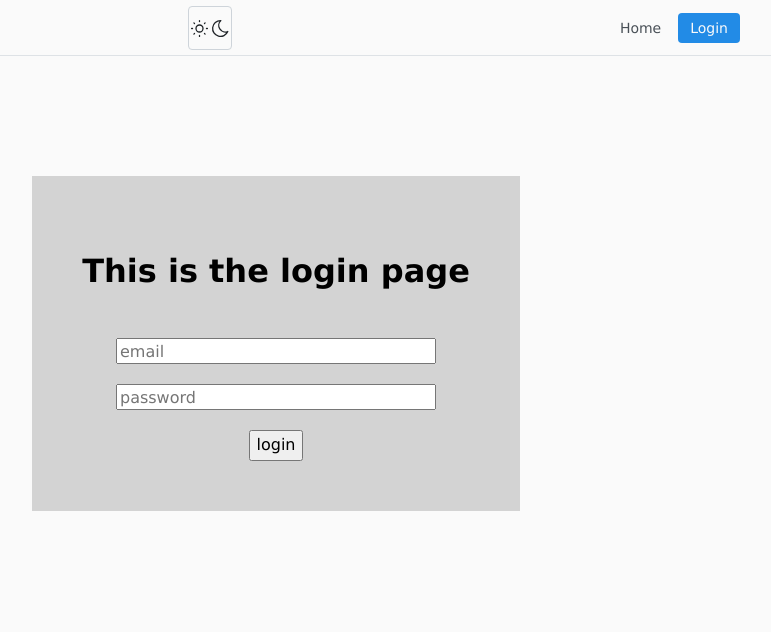
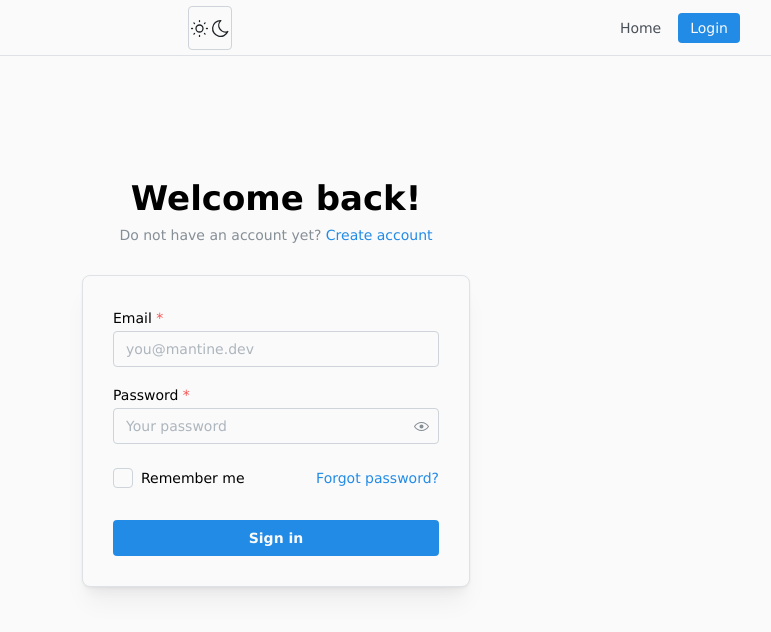
Before and after one commit to SinaSS77/ReactPostStarter, a React (Vite) app in the folder frontend/: page /login in a window 1280 px wide. Shown: the top 632 px of the page, without its empty margins (364-1135 px from the left). Built offline with nearby package versions, Linux system fonts and the light colour scheme; no server answers.

Commit message:
Refactor LoginPage

```diff
--- a/frontend/src/pages/Auth/Login.page.jsx
+++ b/frontend/src/pages/Auth/Login.page.jsx
@@ -1,58 +1,43 @@
-import { useEffect } from "react";
-import { useNavigate } from "react-router-dom";
-import useBoundStore from "../../store/Store";
+import {
+  TextInput,
+  PasswordInput,
+  Checkbox,
+  Anchor,
+  Paper,
+  Title,
+  Text,
+  Container,
+  Group,
+  Button,
+} from '@mantine/core';
+import classes from './Login.page.module.css';
 
-const LoginPage = () => {
-  const navigate = useNavigate();
-  const { loginService, authLoading, user } = useBoundStore((state) => state);
+export default function LoginPage() {
+  return (
+    <Container size={420} my={40}>
+      <Title ta="center" className={classes.title}>
+        Welcome back!
+      </Title>
+      <Text c="dimmed" size="sm" ta="center" mt={5}>
+        Do not have an account yet?{' '}
+        <Anchor size="sm" component="button">
+          Create account
+        </Anchor>
+      </Text>
 
-  useEffect(() => {
-    if (!!user) {
-      navigate("/posts");
-    }
-  }, [user]);
-
-  const onLogin = async (e) => {
-    e.preventDefault();
-    let email = e.target.email?.value;
-    let password = e.target.password?.value;
-    if (!email || !password) return;
-    loginService(email, password);
-  };
-  return (
-    <div style={{ display: "flex", justifyContent: "center" }}>
-      <form onSubmit={onLogin}>
-        <div
-          style={{
-            display: "flex",
-            flexDirection: "column",
-            alignItems: "center",
-            gridGap: "20px",
-            background: "#d3d3d3",
-            padding: "50px",
-          }}
-        >
-          <h1>This is the login page</h1>
-          <input
-            placeholder="email"
-            name="email"
-            type="email"
-            required
-            style={{ minWidth: "320px", height: "26px" }}
-          />
-          <input
-            placeholder="password"
-            name="password"
-            type="password"
-            required
-            style={{ minWidth: "320px", height: "26px" }}
-          />
-          <button type="submit">login</button>
-          {authLoading ? <h2>Loading...</h2> : null}
-        </div>
-      </form>
-    </div>
+      <Paper withBorder shadow="md" p={30} mt={30} radius="md">
+        <TextInput label="Email" placeholder="you@mantine.dev" required />
+        <PasswordInput label="Password" placeholder="Your password" required mt="md" />
+        <Group justify="space-between" mt="lg">
+          <Checkbox label="Remember me" />
+          <Anchor component="button" size="sm">
+            Forgot password?
+          </Anchor>
+        </Group>
+        <Button fullWidth mt="xl">
+          Sign in
+        </Button>
+      </Paper>
+    </Container>
   );
-};
-
-export default LoginPage;
+}
--- /dev/null
+++ b/frontend/src/pages/Auth/Login.page.module.css
@@ -0,0 +1,4 @@
+.title {
+  font-family: Greycliff CF, var(--mantine-font-family);
+  font-weight: 900;
+}
```
